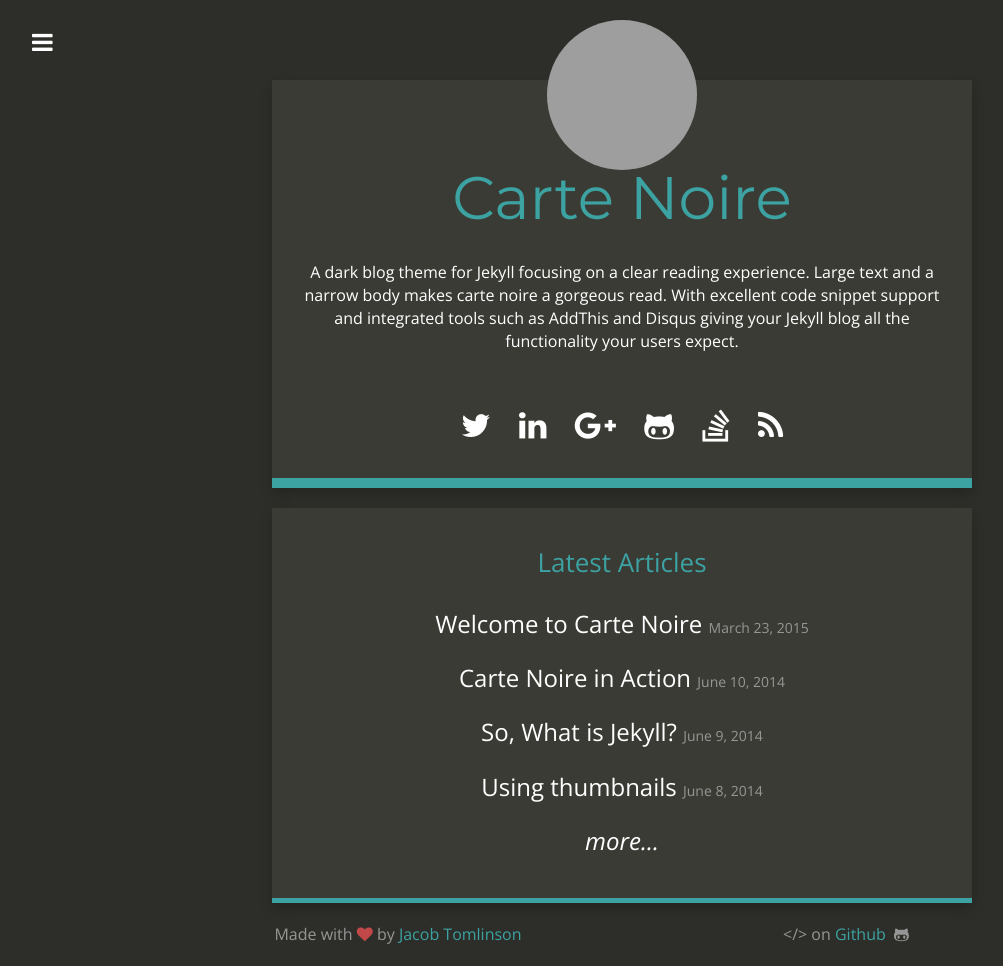
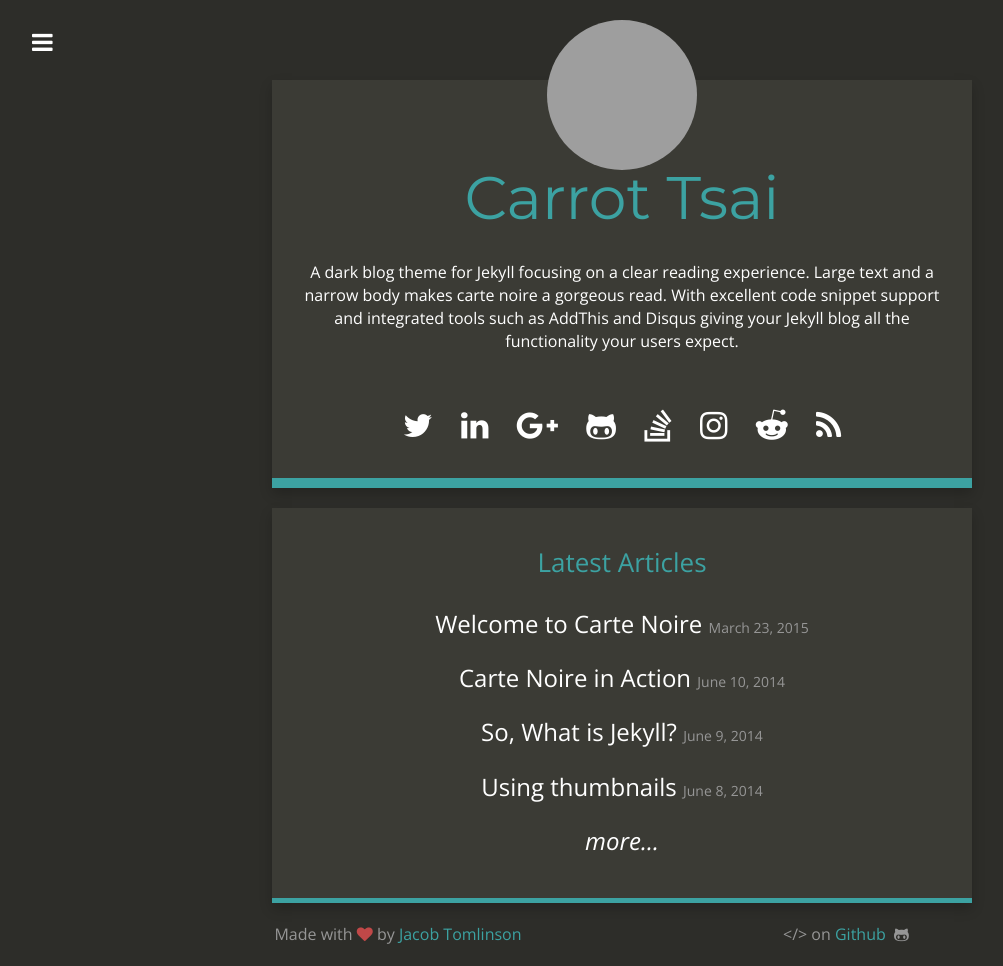
Before and after one commit to carroTsai/carrotsai.github.io, a Jekyll site: the page built from index.html, in a window 1280 px wide. Shown: the whole page, without its empty margins (18-1021 px from the left). Built offline with Jekyll 4.4.1, drawn with Linux system fonts in a browser that asks for light colours; nearby versions of some CDN libraries; part of the change alters nothing that is shown; grey boxes are pictures that could not be loaded.

Commit message:
config setting

```diff
--- a/_config.yml
+++ b/_config.yml
@@ -1,9 +1,9 @@
 # Site settings
-title: "Carte Noire"
-email: jacob@jacobtomlinson.co.uk
-description: "A dark blog theme for Jekyll."
+title: "Carrot Tsai"
+email: caiborong@gmail.com
+description: "A carrot's lonely space."
 baseurl: ""
-url: "http://carte-noire.jacobtomlinson.co.uk/"
+url: "https://carrot.dev/"
 title_description: "A dark blog theme for Jekyll focusing on a clear reading experience. Large text and a narrow body makes carte noire a gorgeous read. With excellent code snippet support and integrated tools such as AddThis and Disqus giving your Jekyll blog all the functionality your users expect."
 title_image: "https://www.gravatar.com/avatar/00000000000000000000000000000000?s=500&d=mm"
 google_analytics: "UA-20365477-4"
@@ -13,10 +13,10 @@ addthis_id: ra-513c6fa83da6ec67
 post_limit: 5
 
 # Social usernames/URLs
-twitter_username: _jacobtomlinson
-github_username:  jacobtomlinson
-instagram_username:
-reddit_username:
+twitter_username: caiborong
+github_username:  carroTsai
+instagram_username: carrotsai
+reddit_username: carrotsai
 linkedin_link: http://carte-noire.jacobtomlinson.co.uk/
 google_plus_link: http://carte-noire.jacobtomlinson.co.uk/
 stackoverflow_link: http://carte-noire.jacobtomlinson.co.uk/
```
